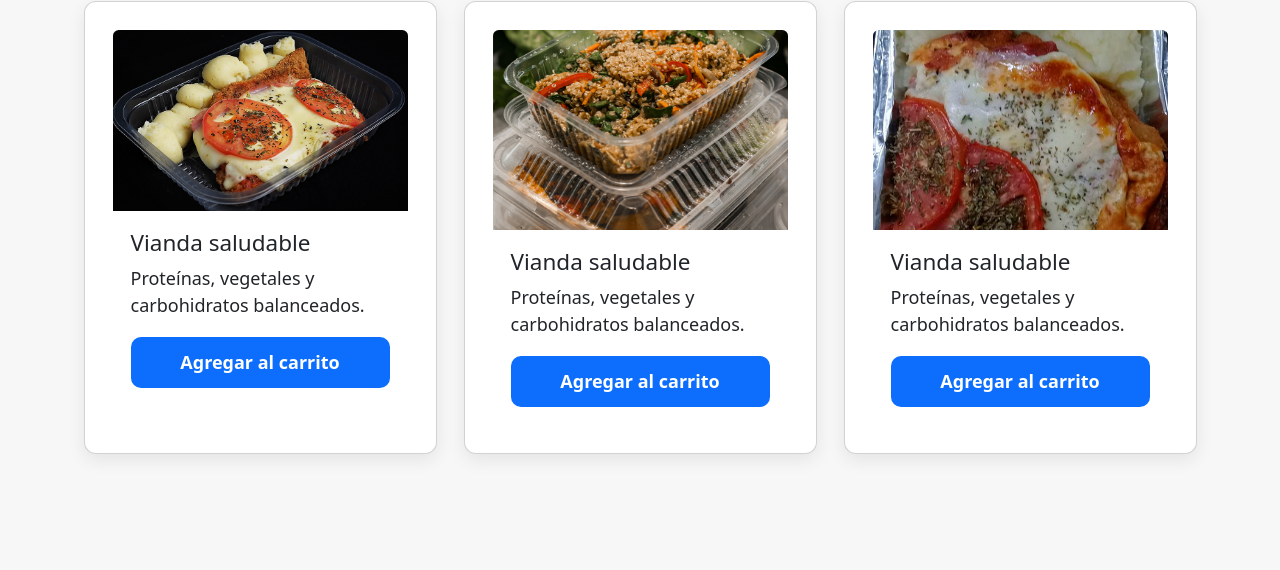
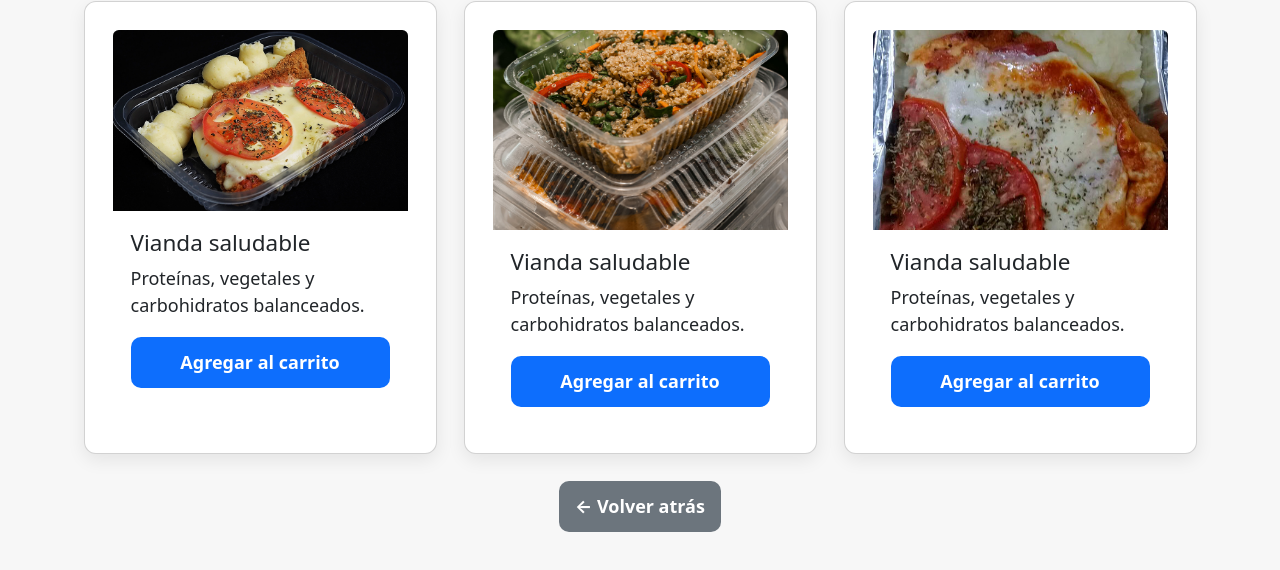
Before and after one commit to Viktor033/e-commerce-test, a plain HTML site: page Home.html in a window 1280 px wide. Shown: the part 156-726 px from the top of the page. Drawn offline with nearby package versions, Linux system fonts and the light colour scheme.

Commit message:
Agregando botom atras

```diff
--- a/Home.html
+++ b/Home.html
@@ -41,10 +41,7 @@
       <!-- Producto 1 -->
       <div class="col-sm-6 col-md-4">
         <div class="card h-100">
-      <!-- Imagen del producto -->
           <img src="IMG/vianda-1.jpg" class="card-img-top" alt="Vianda saludable">
-
-      <!-- Contenido de la tarjeta -->
           <div class="card-body">
             <h5 class="card-title">Vianda saludable</h5>
             <p class="card-text">Proteínas, vegetales y carbohidratos balanceados.</p>
@@ -60,10 +57,7 @@
       <!-- Producto 2 -->
       <div class="col-sm-6 col-md-4">
         <div class="card h-100">
-      <!-- Imagen del producto -->
           <img src="IMG/vianda-.jpg" class="card-img-top" alt="Vianda saludable">
-
-      <!-- Contenido de la tarjeta -->
           <div class="card-body">
             <h5 class="card-title">Vianda saludable</h5>
             <p class="card-text">Proteínas, vegetales y carbohidratos balanceados.</p>
@@ -76,14 +70,10 @@
         </div>
       </div>
 
-
       <!-- Producto 3 -->
       <div class="col-sm-6 col-md-4">
         <div class="card h-100">
-      <!-- Imagen del producto -->
           <img src="IMG/vianda-3.jpg" class="card-img-top" alt="Vianda saludable">
-
-      <!-- Contenido de la tarjeta -->
           <div class="card-body">
             <h5 class="card-title">Vianda saludable</h5>
             <p class="card-text">Proteínas, vegetales y carbohidratos balanceados.</p>
@@ -96,8 +86,12 @@
         </div>
       </div>
 
-      <!-- Podés seguir agregando más productos con col-sm-6 col-md-4 -->
     </div>
+  </div>
+
+  <!-- Botón Volver atrás -->
+  <div class="container my-4 text-center">
+    <button class="btn btn-secondary btn-lg" onclick="history.back()">← Volver atrás</button>
   </div>
 
   <!-- Bootstrap JS -->
```
Lines whose indentation alone changed are shown as unchanged.
